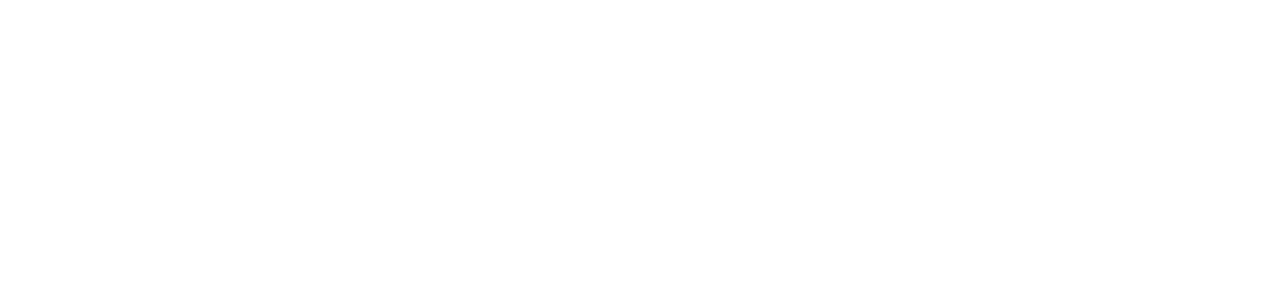
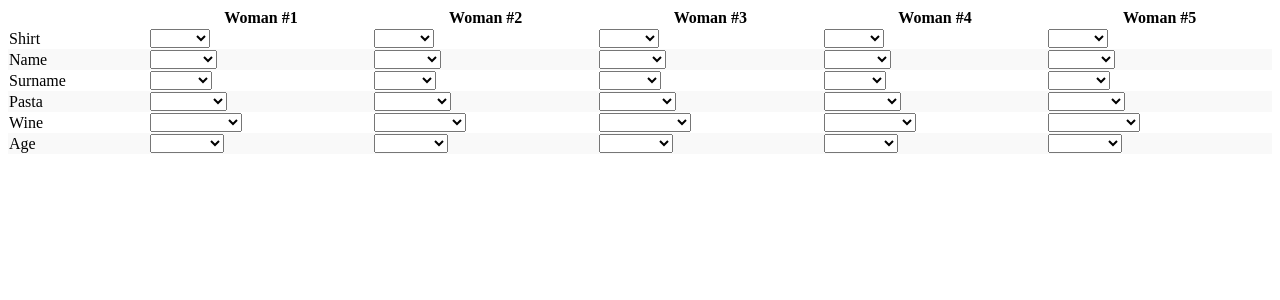
Before and after one commit to isJlaiel/jeux_frontend, a React (Vite) app: page /zebre in a window 1280 px wide. Before the commit this address had no page. Shown: the top 300 px of the page. Built offline with nearby package versions, Linux system fonts and the light colour scheme.

Commit message:
feat/zebrePuzzle

```diff
--- a/src/App.jsx
+++ b/src/App.jsx
@@ -2,12 +2,15 @@
 import './App.css'
 import {Routes, Route} from 'react-router-dom'
 import Home from './pages/Home'
+import ZebrePuzzle from './pages/ZebrePuzzle'
 function App() {
 
   return (
     <div>
     <Routes>
       <Route path="/" element={<Home/>}/>
+      <Route path="/zebre" element={<ZebrePuzzle/>}/>
+
     </Routes>
 
     </div>  )
--- a/src/pages/Home.jsx
+++ b/src/pages/Home.jsx
@@ -8,7 +8,6 @@
   "Monday", "Tuesday", "Wednesday", "Thursday", "Friday",
   "7:35 pm", "7:40 pm", "8:20 pm", "8:30 pm", "8:45 pm"
 ]
-const names = ["Jessica", "Laurie", "Mark", "Mary", "Sally"];
 const rows = [
   "Jessica", "Laurie", "Mark", "Mary", "Sally",
   "Monday", "Tuesday", "Wednesday", "Thursday", "Friday",
@@ -127,11 +126,13 @@
   // Render the table based on the grid
   return (
     <div>
-      <table style={{ borderCollapse: 'collapse', width: '60%' }}>
+      <table style={{ borderCollapse: 'collapse', width: '50%' }}>
         {/* Header Rows */}
         <thead>
           <tr>
             <th className="headerCell" rowSpan={2}></th>
+            <th className="headerCell" rowSpan={2}></th>
+
             <th className="headerCell" colSpan={5}>{MainCols[0]}</th>
             <th className="headerCell" colSpan={5}>{MainCols[1]}</th>
             <th className="headerCell" colSpan={5}>{MainCols[2]}</th>
@@ -144,7 +145,11 @@
           <>
             {rows.map((value, index) => (
               <tr key={index}>
-                <td className="headerRowSpan">{value}</td>
+                {(index ===0  || index ===5  || index ===10 )?<td rowSpan={5}>{index===0 ? "Name" :( index==5 ? "Day" : "Time")}</td>: <></>}
+
+                <td className="headerRowSpan">
+
+                  {value}</td>
                 {grids[index].items.map((cell, colIdx) => (
                   <PersonalizedCell
                     key={colIdx}
--- /dev/null
+++ b/src/pages/ZebrePuzzle.css
@@ -0,0 +1,28 @@
+/* CSS ajusté pour les éléments select */
+
+.tableZebre {
+    width: 100%; /* Pleine largeur */
+    border-collapse: collapse; /* Fusionner les bordures */
+  }
+
+  .colAndRow {
+    text-align: left; /* Aligner le texte à gauche */
+    padding: 8px; /* Ajouter du padding */
+  }
+
+  .thHeader {
+    background-color: #f0f0f0; /* Arrière-plan gris clair pour les en-têtes */
+  }
+
+  tr:nth-child(even) {
+    background-color: #f9f9f9; /* Alternance de couleurs pour les lignes */
+  }
+
+  /* Style pour les éléments select */
+  .selectTable {
+    border: 1px solid #ccc; /* Bordure gris clair */
+    padding: 4px; /* Léger padding */
+    background-color: white; /* Arrière-plan blanc */
+    width: 30%; /* Largeur à 100% pour remplir la cellule */
+    box-sizing: border-box; /* La largeur inclut le padding et la bordure */
+  }
--- /dev/null
+++ b/src/pages/ZebrePuzzle.jsx
@@ -0,0 +1,81 @@
+import React, { useState } from 'react';
+import './ZebrePuzzle.css'
+const cols = ["Shirt", "Name", "Surname", "Pasta", "Wine", "Age"];
+const valuesShirt = ["blue", "green", "red", "white", "yellow"];
+const valuesName = ["Andrea", "Holly", "Julie", "Leslie", "Victoria"];
+const valuesSurname = ["Brown", "Davis", "Lopes", "Miller", "Wilson"];
+const valuesPasta = ["farfalle", "lasagne", "penne", "spaghetti", "ravioli"];
+const valuesWine = ["Cabernet", "Merlot", "Pinot Noir", "Sangiovese", "Syrah"];
+const valuesAge = ["30 years", "35 years", "40 years", "45 years", "50 years"];
+const womenCount = 5; // The number of women
+
+function ZebrePuzzle() {
+  const [womans, setWomans] = useState(
+    Array.from({ length: womenCount }, (_, index) => ({
+      id: index + 1,
+      shirt: '',
+      name: '',
+      surname: '',
+      pasta: '',
+      wine: '',
+      age: '',
+    }))
+  );
+
+  const handleSelectionChange = (womanId, field, value) => {
+    const updatedWomans = womans.map(woman => {
+      if (woman.id === womanId) {
+        return { ...woman, [field]: value };
+      }
+      return woman;
+    });
+    setWomans(updatedWomans);
+  };
+
+  const getValueOptions = (col) => {
+    switch (col) {
+      case "Shirt": return valuesShirt;
+      case "Name": return valuesName;
+      case "Surname": return valuesSurname;
+      case "Pasta": return valuesPasta;
+      case "Wine": return valuesWine;
+      case "Age": return valuesAge;
+      default: return [];
+    }
+  };
+
+  return (
+    <table style={{ borderCollapse: 'collapse', width: '100%' }}>
+      <thead>
+        <tr>
+          <th></th>
+          {womans.map((_, id) => (
+            <th key={id}>Woman #{id + 1}</th>
+          ))}
+        </tr>
+      </thead>
+      <tbody>
+        {cols.map((col, index) => (
+          <tr key={index}>
+            <td>{col}</td>
+            {womans.map((woman) => (
+              <td key={woman.id}>
+                <select
+                  value={woman[col.toLowerCase()]}
+                  onChange={(e) => handleSelectionChange(woman.id, col.toLowerCase(), e.target.value)}
+                >
+                  <option value=""></option>
+                  {getValueOptions(col).map((option, index) => (
+                    <option key={index} value={option}>{option}</option>
+                  ))}
+                </select>
+              </td>
+            ))}
+          </tr>
+        ))}
+      </tbody>
+    </table>
+  );
+}
+
+export default ZebrePuzzle;
```
